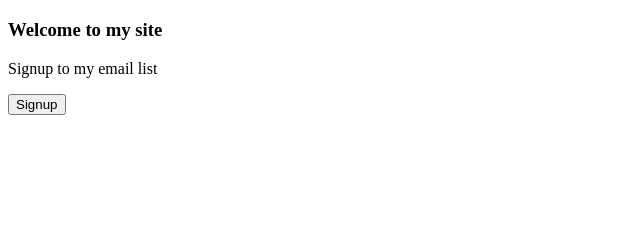
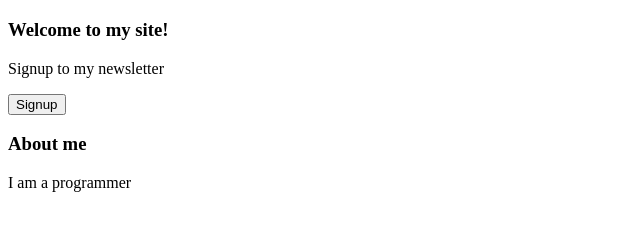
Before and after one commit to lujo18/Coding, a plain HTML site: page index.html in a window 1280 px wide. Shown: the part 61-292 px from the top of the page, without its empty margins (0-640 px from the left). Drawn offline with Linux system fonts and the light colour scheme.

Commit message:
Added about me

```diff
--- a/index.html
+++ b/index.html
@@ -8,11 +8,16 @@
 <body>
     <main>
         <h1>My Website</h1>
-        <h3>Welcome to my site</h3>
+        <h3>Welcome to my site!</h3>
 
         <div>
-            <p>Signup to my email list</p>
+            <p>Signup to my newsletter</p>
             <button>Signup</button>
+        </div>
+
+        <div>
+            <h3>About me</h3>
+            <p>I am a programmer</p>
         </div>
     </main>
 </body>
```
